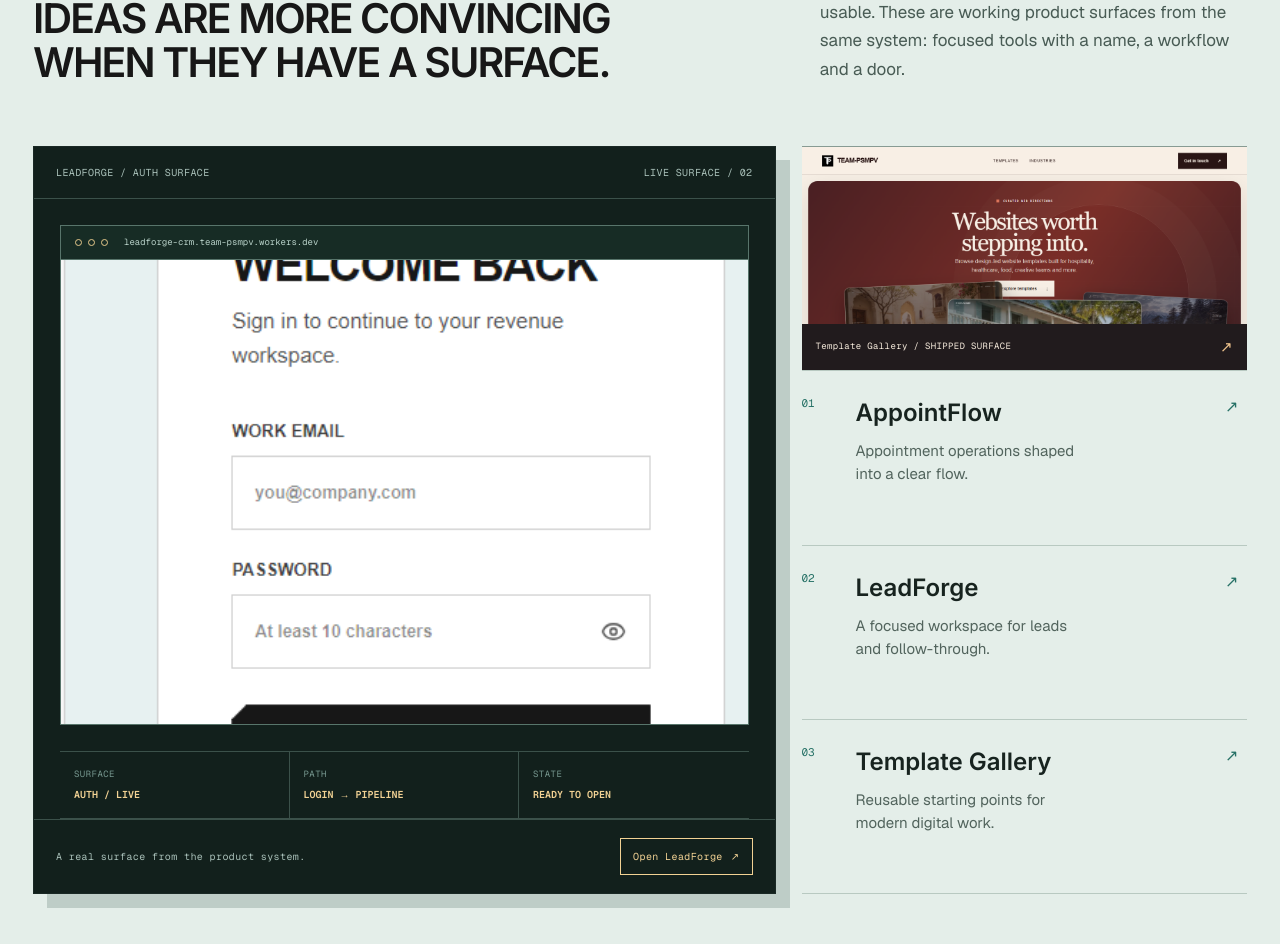
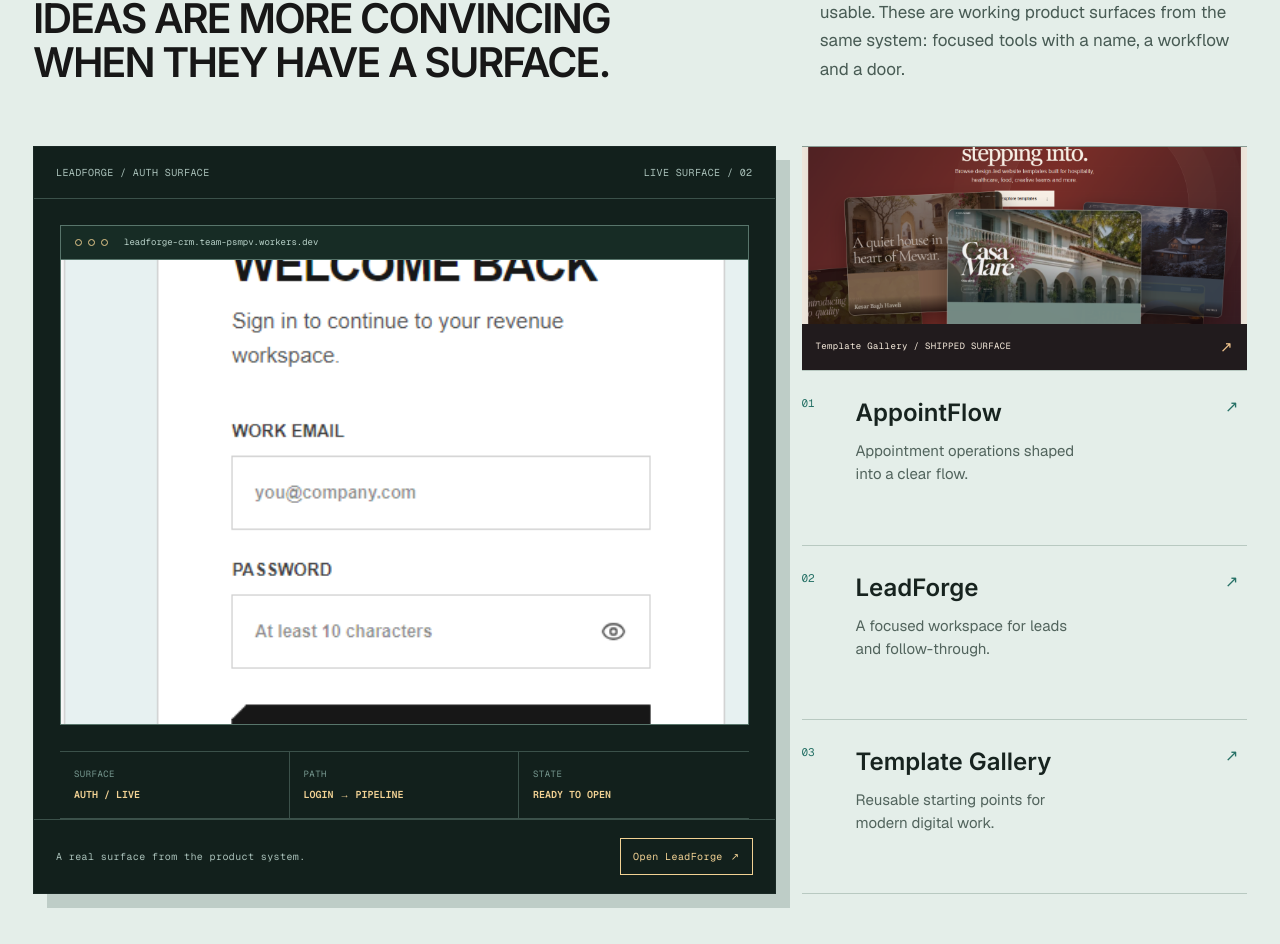
Before and after one commit to TEAM-PSMPV/teampsmpvwebsite, a Next.js app: page / in a window 1280 px wide. Shown: the part 2912-3856 px from the top of the page. Built offline with nearby package versions, Linux system fonts and the light colour scheme.

Commit message:
Show the product proof imagery

```diff
--- a/app/globals.css
+++ b/app/globals.css
@@ -1479,7 +1479,7 @@
 
 .proof-gallery-surface img {
   object-fit: cover;
-  object-position: center top;
+  object-position: center bottom;
   transition: transform var(--motion-base) var(--ease-out);
 }
 
```
